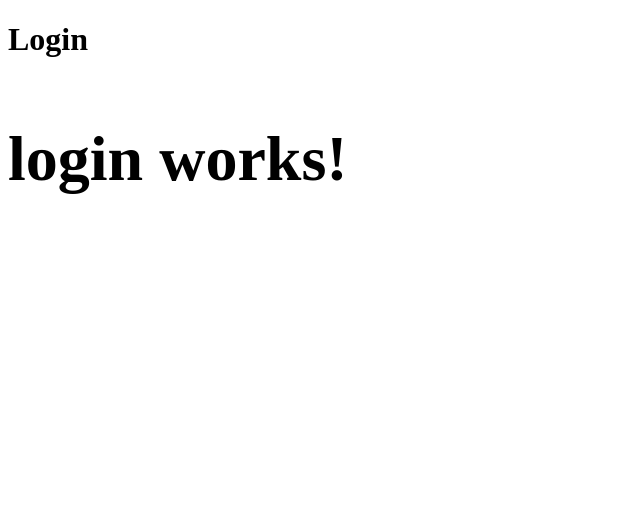
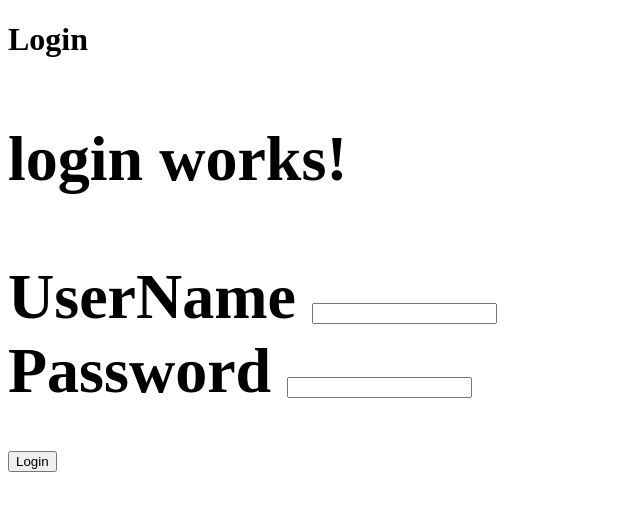
Before and after one commit to sriramsri1991/angular-assignment1, an Angular app in the folder reactive-forms/: page /login in a window 1280 px wide. Shown: the top 510 px of the page, without its empty margins (0-640 px from the left). Built offline with nearby package versions, Linux system fonts and the light colour scheme.

Commit message:
Assignment1: Added reactive form group

```diff
--- a/reactive-forms/src/app/app-routing.module.ts
+++ b/reactive-forms/src/app/app-routing.module.ts
@@ -1,10 +1,12 @@
 import { NgModule } from '@angular/core';
 import { Routes, RouterModule } from '@angular/router';
 import {LoginComponent} from './login/login.component';
+import {WelcomePageComponent} from './welcome-page/welcome-page.component';
 
 
 const routes: Routes = [{path: '', redirectTo: '/login', pathMatch: 'full'},
-                        {path: 'login', component: LoginComponent}];
+                        {path: 'login', component: LoginComponent},
+                        {path: 'welcome', component: WelcomePageComponent}];
 
 @NgModule({
   imports: [RouterModule.forRoot(routes)],
--- a/reactive-forms/src/app/app.module.ts
+++ b/reactive-forms/src/app/app.module.ts
@@ -5,12 +5,14 @@ import {ReactiveFormsModule} from "@angular/forms";
 import { AppRoutingModule } from './app-routing.module';
 import { AppComponent } from './app.component';
 import { LoginComponent } from './login/login.component';
+import { WelcomePageComponent } from './welcome-page/welcome-page.component';
 
 
 @NgModule({
   declarations: [
     AppComponent,
-    LoginComponent
+    LoginComponent,
+    WelcomePageComponent
   ],
   imports: [
     BrowserModule,
--- a/reactive-forms/src/app/login/login.component.html
+++ b/reactive-forms/src/app/login/login.component.html
@@ -1 +1,21 @@
 <p>login works!</p>
+
+<form [formGroup]="loginForm" (ngSubmit)="onSubmit(loginForm.value)">
+
+  <div>
+    <label for="UserName">
+      UserName
+    </label>
+    <input id="UserName" type="text" formControlName="userName">
+  </div>
+
+  <div>
+    <label for="Password">
+      Password
+    </label>
+    <input id="Password" type="text" formControlName="password">
+  </div>
+
+  <button class="button" type="submit">Login</button>
+
+</form>
--- a/reactive-forms/src/app/login/login.component.ts
+++ b/reactive-forms/src/app/login/login.component.ts
@@ -1,4 +1,5 @@
 import { Component, OnInit } from '@angular/core';
+import {FormBuilder} from '@angular/forms';
 
 @Component({
   selector: 'app-login',
@@ -7,9 +8,21 @@ import { Component, OnInit } from '@angular/core';
 })
 export class LoginComponent implements OnInit {
 
-  constructor() { }
+  loginForm;
+
+  constructor(private formBuilder: FormBuilder) {
+    this.loginForm = this.formBuilder.group({
+      userName: '',
+      password: ''
+    });
+  }
 
   ngOnInit() {
   }
 
+  onSubmit(loginForm) {
+    console.log('User logged in');
+    console.log(loginForm);
+  }
+
 }
--- /dev/null
+++ b/reactive-forms/src/app/welcome-page/welcome-page.component.html
@@ -0,0 +1 @@
+<p>welcome-page works!</p>
--- /dev/null
+++ b/reactive-forms/src/app/welcome-page/welcome-page.component.ts
@@ -0,0 +1,15 @@
+import { Component, OnInit } from '@angular/core';
+
+@Component({
+  selector: 'app-welcome-page',
+  templateUrl: './welcome-page.component.html',
+  styleUrls: ['./welcome-page.component.css']
+})
+export class WelcomePageComponent implements OnInit {
+
+  constructor() { }
+
+  ngOnInit() {
+  }
+
+}
```
Also changed, not shown: reactive-forms/src/app/welcome-page/welcome-page.component.css (added), 1 other file (tests, documents, lock files or other folders).
